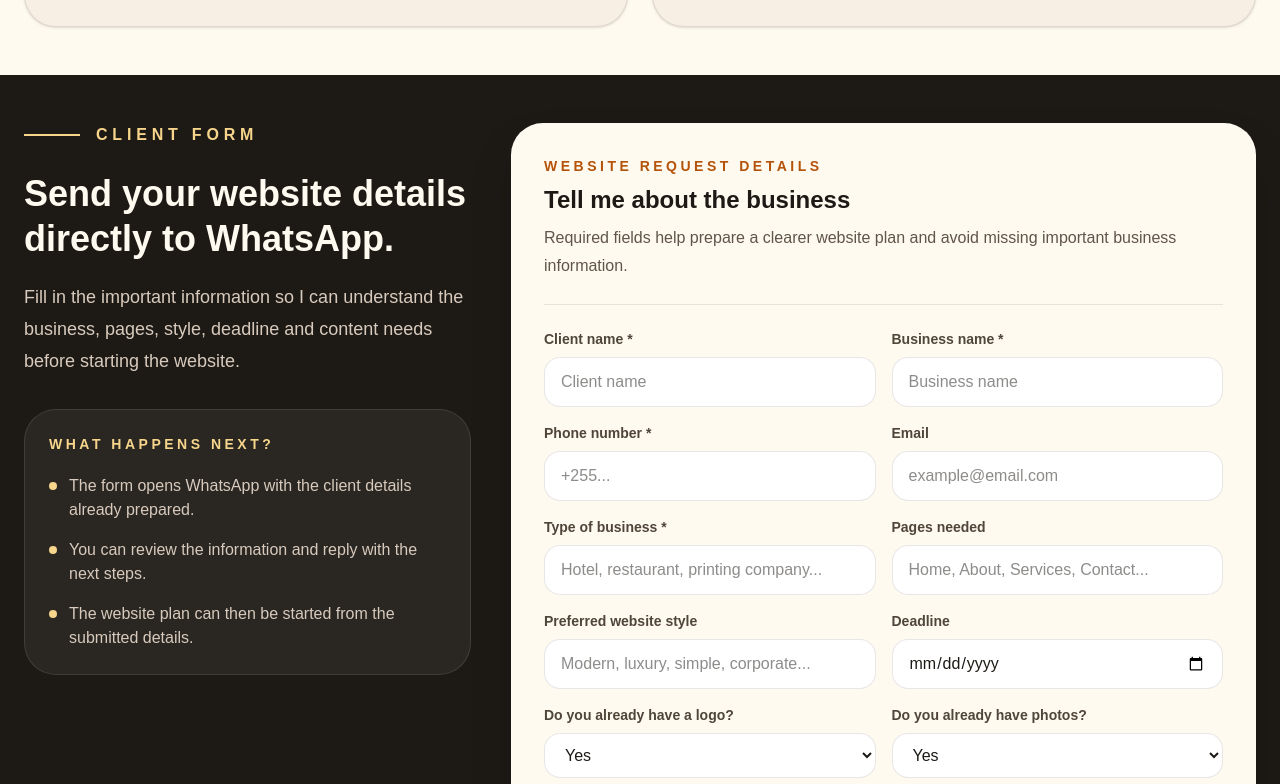
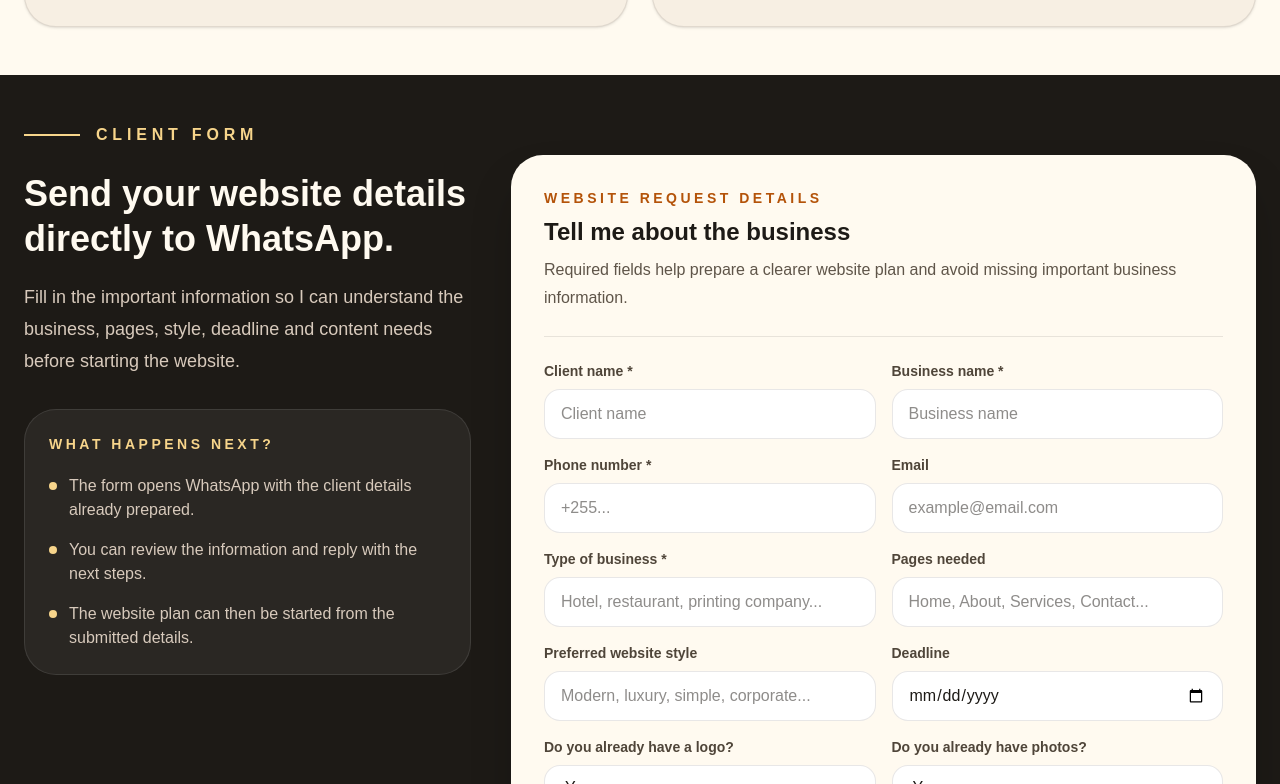
Before and after one commit to brianmichaelu/website-creation-agency, a Next.js app: page / in a window 1280 px wide. Shown: the part 4996-5780 px from the top of the page. Built offline with nearby package versions, Linux system fonts and the light colour scheme.

Commit message:
Add lg:mt-8 class to form for larger screens

```diff
--- a/app/page.tsx
+++ b/app/page.tsx
@@ -711,7 +711,7 @@ ${formData.get("extraMessage")}
 
             <form
               onSubmit={handleSubmit}
-              className="rounded-[2rem] border border-white/10 bg-[#fffaf0] p-6 text-[#1d1a16] shadow-2xl shadow-black/30 md:p-8"
+              className="rounded-[2rem] border border-white/10 bg-[#fffaf0] p-6 text-[#1d1a16] shadow-2xl shadow-black/30 md:p-8 lg:mt-8"
             >
               <div className="mb-6 border-b border-[#1d1a16]/10 pb-6">
                 <p className="text-sm font-black uppercase tracking-[0.25em] text-[#b45309]">
```
